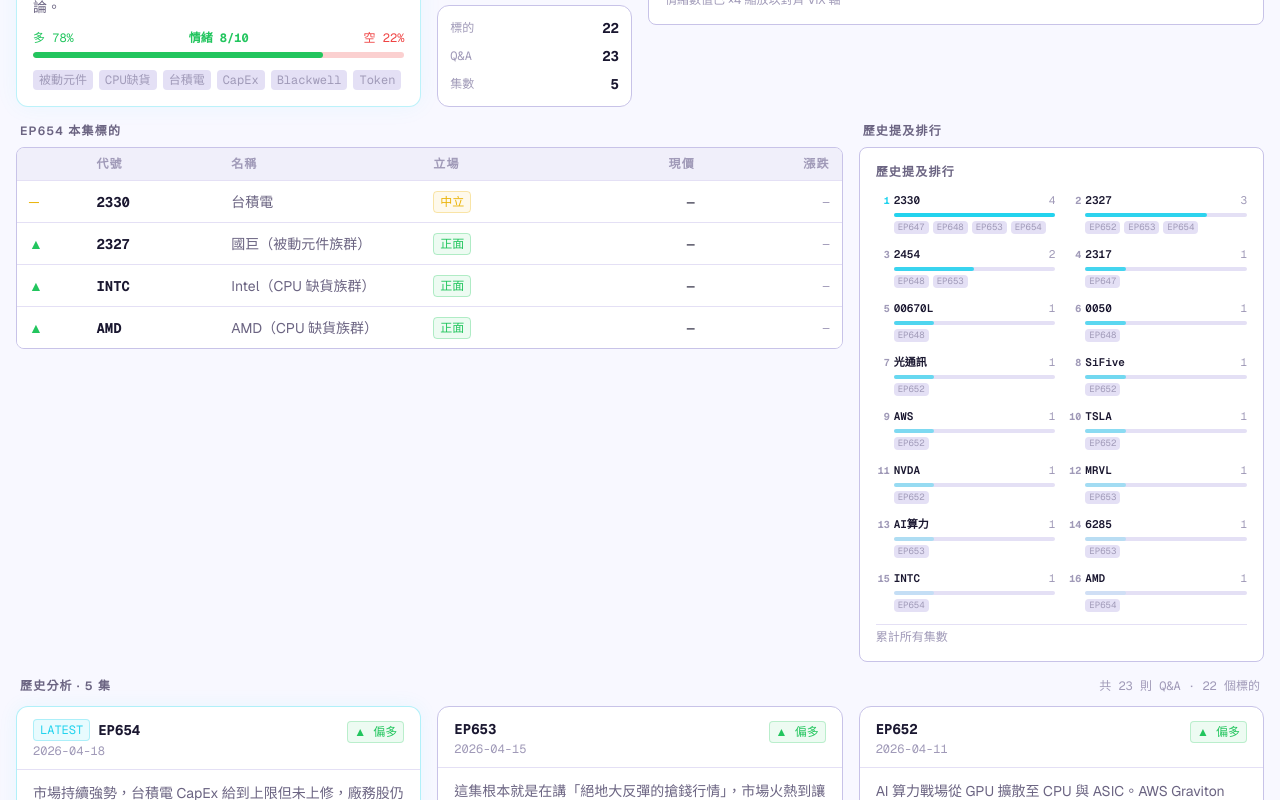
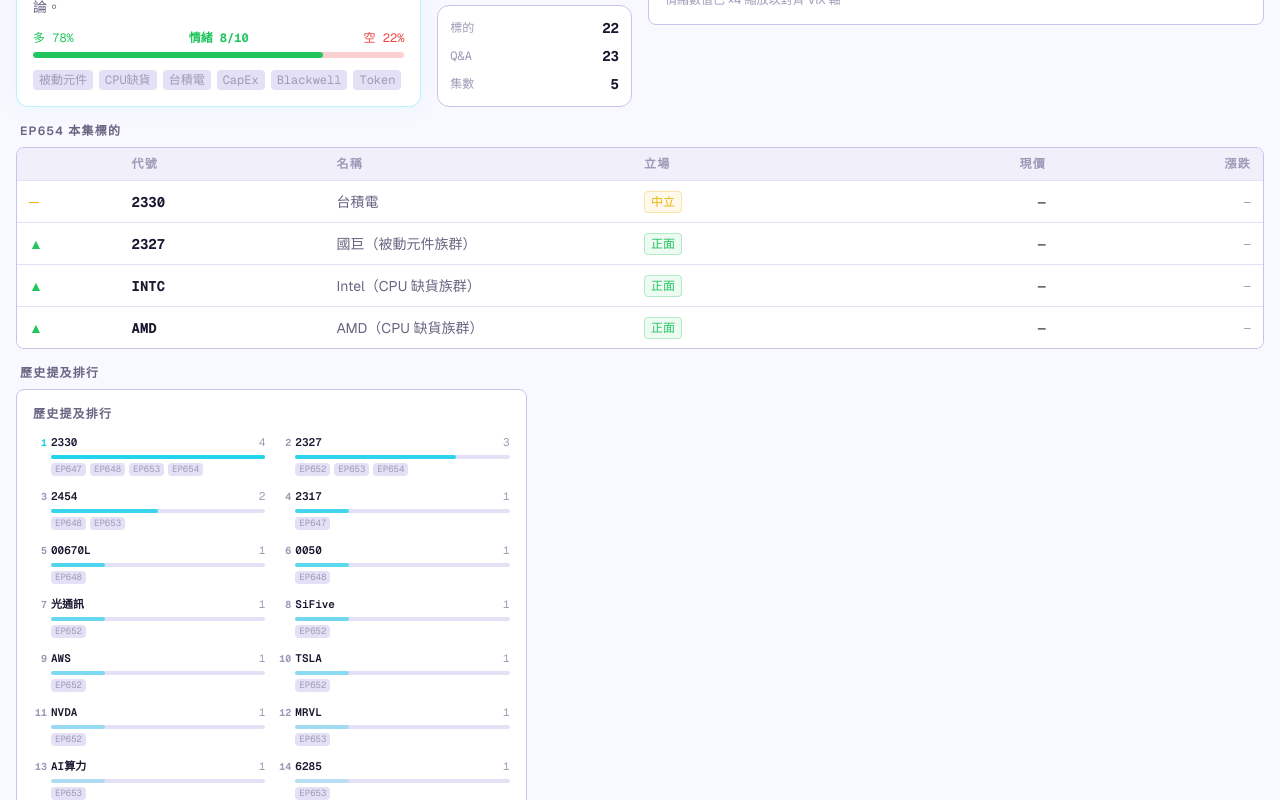
Before and after one commit to camille5534/stock-gooaye, a Next.js app: page / in a window 1280 px wide. Shown: the part 340-1140 px from the top of the page. Built offline with nearby package versions, Linux system fonts and the light colour scheme.

Commit message:
歷史排行移到獨立列，移除 h-full 消除多餘留白

```diff
--- a/app/page.tsx
+++ b/app/page.tsx
@@ -231,9 +231,8 @@
           </div>
         </div>
 
-        {/* ══ Row 2：本集標的 + 歷史排行 ══ */}
-        <div className="grid grid-cols-12 gap-4">
-          <div className="col-span-12 md:col-span-8 flex flex-col gap-2">
+        {/* ══ Row 2：本集標的（全寬）══ */}
+        <div className="flex flex-col gap-2">
           <h2
             className="text-xs font-semibold tracking-widest uppercase px-1"
             style={{ color: 'var(--fg-muted)' }}
@@ -242,7 +241,10 @@
           </h2>
           <StockTable stocks={episode.stocks} />
         </div>
-          <div className="col-span-12 md:col-span-4 flex flex-col gap-2">
+
+        {/* ══ Row 3：歷史排行 ══ */}
+        <div className="grid grid-cols-12 gap-4">
+          <div className="col-span-12 md:col-span-5 flex flex-col gap-2">
             <h2
               className="text-xs font-semibold tracking-widest uppercase px-1"
               style={{ color: 'var(--fg-muted)' }}
--- a/components/StockRanking.tsx
+++ b/components/StockRanking.tsx
@@ -8,7 +8,7 @@
 
   return (
     <div
-      className="rounded-lg border p-4 flex flex-col gap-3 h-full"
+      className="rounded-lg border p-4 flex flex-col gap-3"
       style={{ background: 'var(--bg-card)', borderColor: 'var(--border)' }}
     >
       <span className="text-xs font-semibold tracking-widest uppercase" style={{ color: 'var(--fg-muted)' }}>
```
Lines whose indentation alone changed are shown as unchanged.
